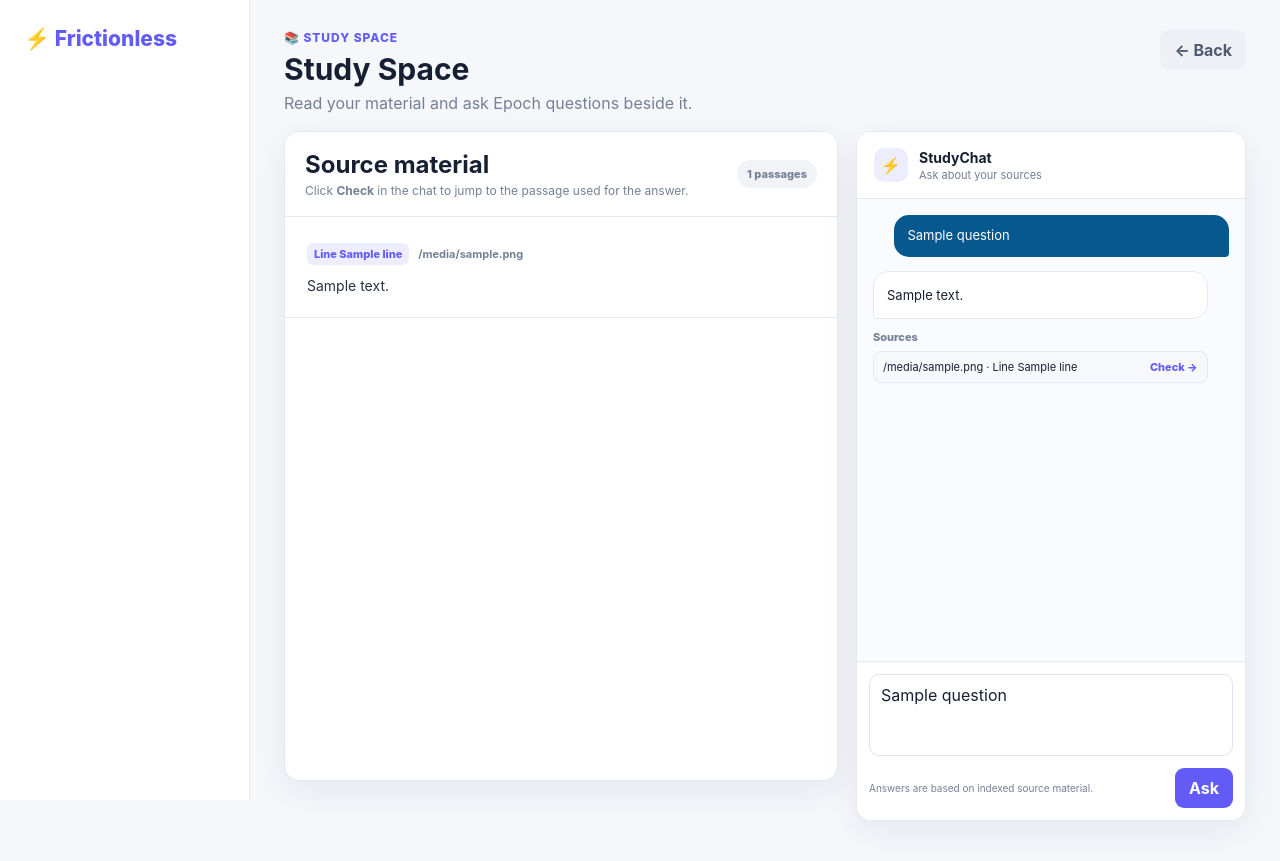
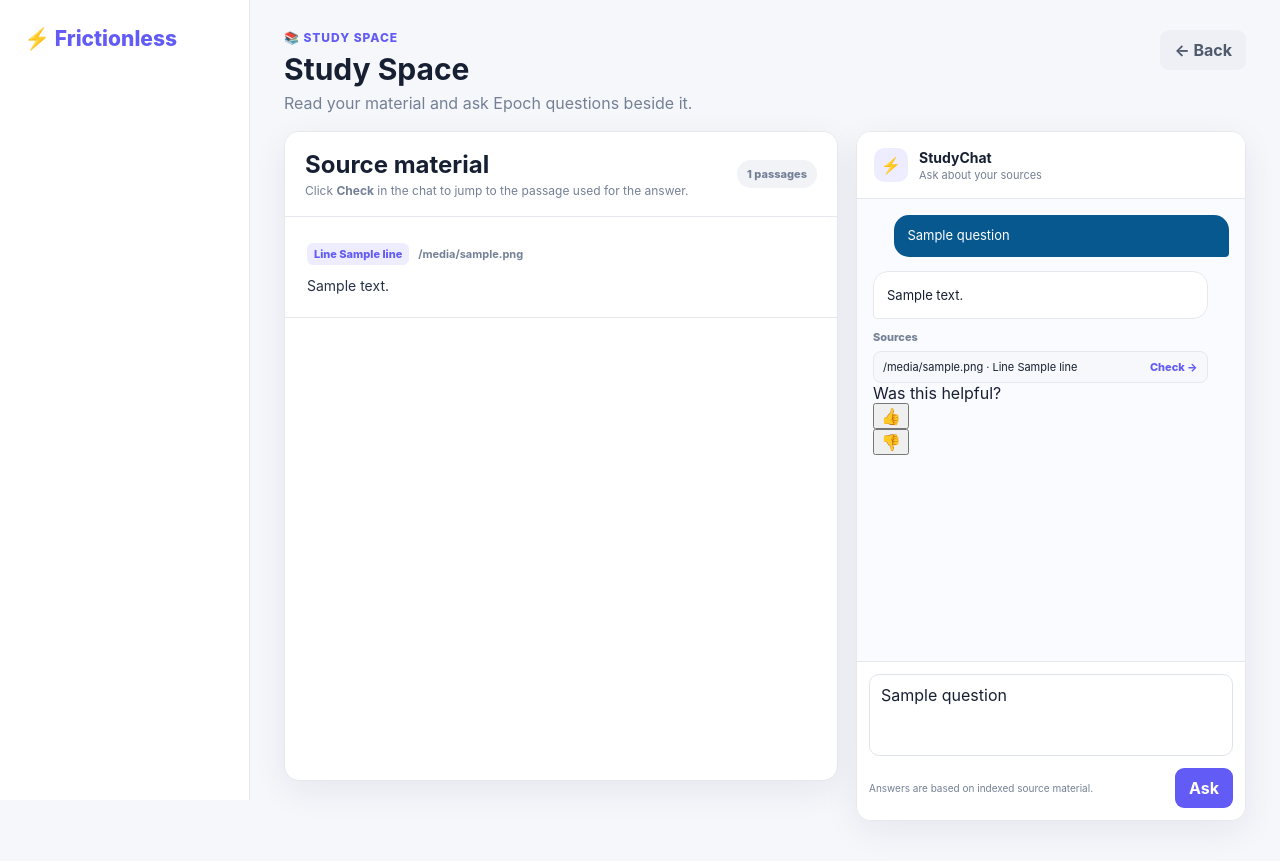
Before and after one commit to Divij808/Frictionless, a Python web app: template Frictionless/templates/study_workspace.html in a window 1280 px wide. Shown: the top 861 px of the page. Run offline with Jinja, Linux system fonts and the light colour scheme; the template is opened without the code that fills it: most values are stand-ins (such as "Sample title", 1, 10 or a date in 2020).

Commit message:
Add persistent StudyChat history and feedback controls

```diff
--- a/Frictionless/templates/study_workspace.html
+++ b/Frictionless/templates/study_workspace.html
@@ -54,12 +54,29 @@
     </div>
 
     <div class="study-chat-body">
-      {% if question %}
-        <div class="study-message study-message-user">
-          <div>{{ question }}</div>
+      {% if chat_history %}
+        {% for message in chat_history %}
+          {% if not chat_id or message.id != chat_id %}
+            <div class="study-message study-message-user"><div>{{ message.question }}</div></div>
+            <div class="study-message study-message-ai">
+              <div class="study-answer">{{ message.answer }}</div>
+              <div class="study-chat-feedback">
+                {% if message.feedback is none %}
+                  <form method="post" action="{{ url_for('study_chat_feedback') }}"><input type="hidden" name="chat_id" value="{{ message.id }}"><input type="hidden" name="helpful" value="1"><button title="Helpful">👍</button></form>
+                  <form method="post" action="{{ url_for('study_chat_feedback') }}"><input type="hidden" name="chat_id" value="{{ message.id }}"><input type="hidden" name="helpful" value="0"><button title="Not helpful">👎</button></form>
+                {% elif message.feedback == 1 %}
+                  <span>👍 Helpful — remembered</span>
+                {% else %}
+                  <span>👎 Marked as not helpful</span>
+                {% endif %}
+              </div>
             </div>
           {% endif %}
+        {% endfor %}
+      {% endif %}
 
+      {% if question %}
+        <div class="study-message study-message-user"><div>{{ question }}</div></div>
         {% if answer %}
           <div class="study-message study-message-ai">
             <div class="study-answer">{{ answer }}</div>
@@ -74,16 +91,22 @@
                 {% endfor %}
               </div>
             {% endif %}
+            {% if chat_id %}
+              <div class="study-chat-feedback">
+                <span>Was this helpful?</span>
+                <form method="post" action="{{ url_for('study_chat_feedback') }}"><input type="hidden" name="chat_id" value="{{ chat_id }}"><input type="hidden" name="helpful" value="1"><button title="Helpful">👍</button></form>
+                <form method="post" action="{{ url_for('study_chat_feedback') }}"><input type="hidden" name="chat_id" value="{{ chat_id }}"><input type="hidden" name="helpful" value="0"><button title="Not helpful">👎</button></form>
               </div>
-      {% elif question %}
-        <div class="study-message study-message-ai">
-          <div class="study-answer">No answer was generated. Check that the source material is readable and indexed.</div>
+            {% endif %}
           </div>
         {% else %}
+          <div class="study-message study-message-ai"><div class="study-answer">No answer was generated. Check that the source material is readable and indexed.</div></div>
+        {% endif %}
+      {% elif not chat_history %}
         <div class="study-chat-empty">
           <div class="study-chat-empty-icon">💬</div>
           <strong>Ask a question about your notes</strong>
-          <p>Epoch will search the indexed material and show you the passages it used.</p>
+          <p>Epoch searches your material and remembers answers you mark as helpful.</p>
         </div>
       {% endif %}
     </div>
```
Lines whose indentation alone changed are shown as unchanged.
